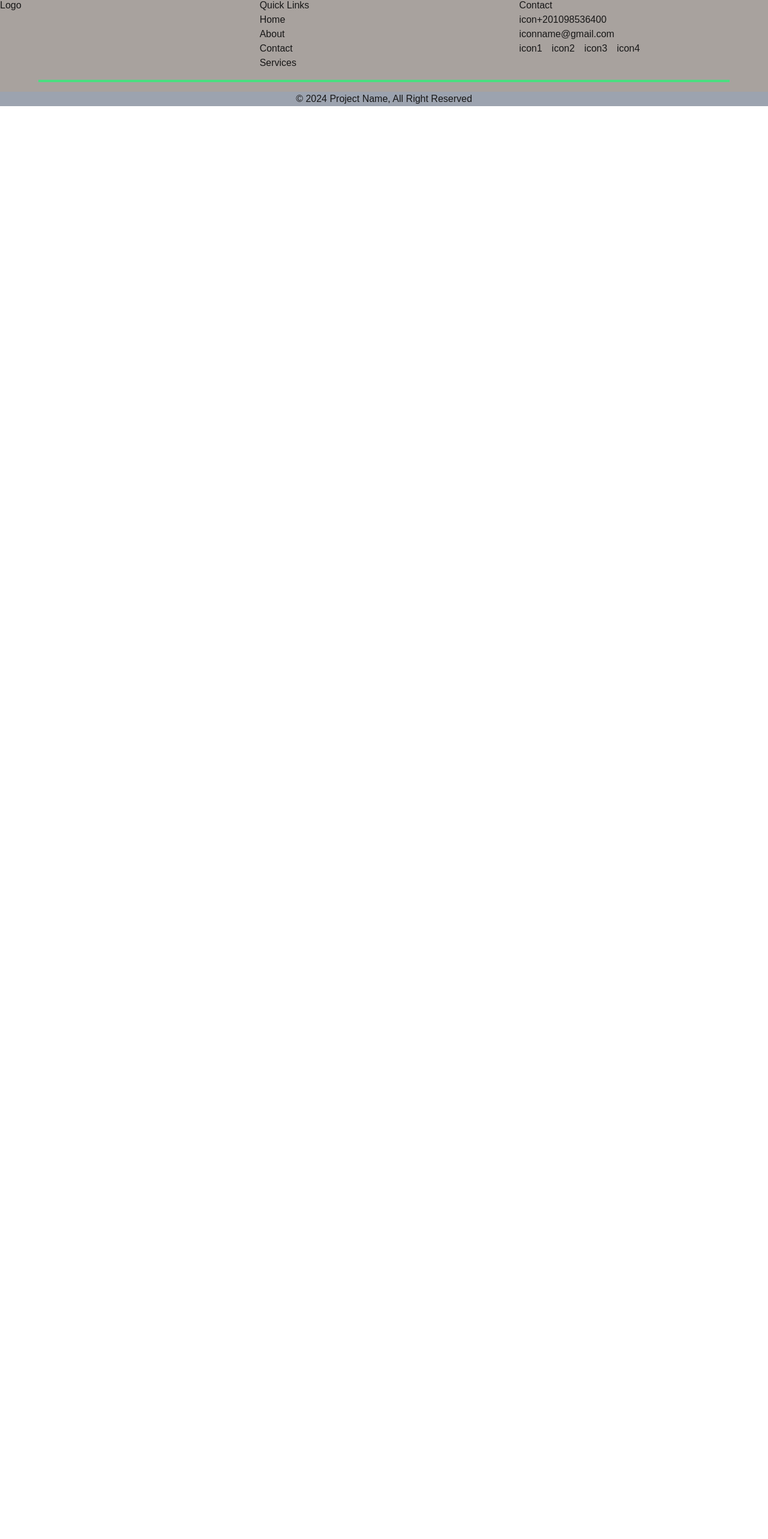
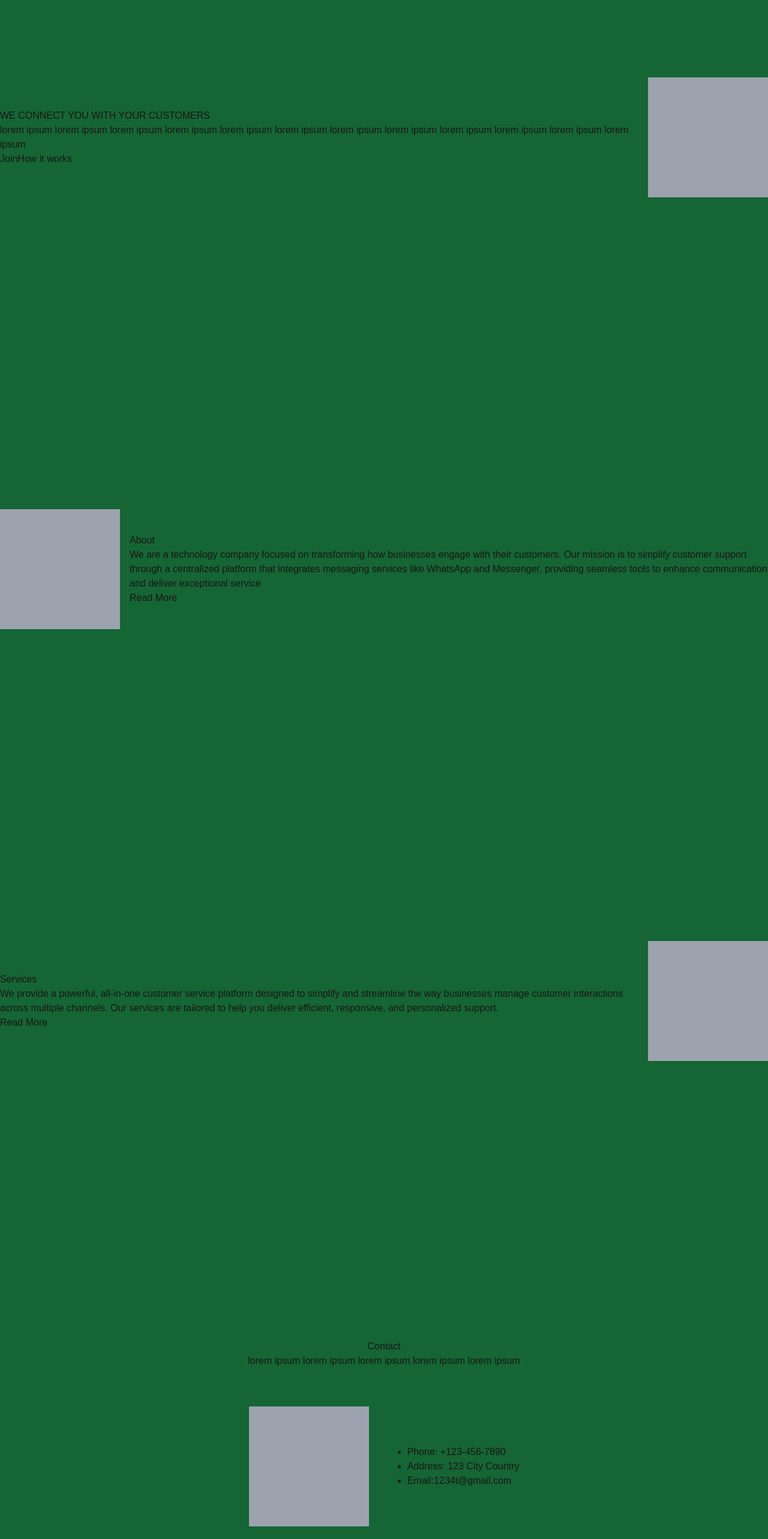
Before and after one commit to SmartSparks-Victoris/victories-frontend, a Next.js app: page / in a window 1280 px wide. Shown: the part 211-2777 px from the top of the page at 60% size. Before the commit the page ends 800 px from the top, so only its background shows below. Built offline with nearby package versions, Linux system fonts and the light colour scheme; no server answers.

Commit message:
Added Home Page Components

```diff
--- a/src/app/(routes)/globals.css
+++ b/src/app/(routes)/globals.css
@@ -5,6 +5,7 @@
 :root {
   --background: #ffffff;
   --foreground: #171717;
+  --guestNav: 80px;
 }
 
 @media (prefers-color-scheme: dark) {
--- a/src/app/(routes)/layout.tsx
+++ b/src/app/(routes)/layout.tsx
@@ -48,7 +48,7 @@ export default function RootLayout({
     <html lang="en">
       <body
         className={`${geistSans.variable} ${geistMono.variable} antialiased ${
-          !user && 'pt-guestNav'
+          !user && 'pt-[var(--guestNav)]'
         }`}>
         <SocketProvider>
           {!user && <GuestNavbar />}
--- a/src/app/(routes)/page.tsx
+++ b/src/app/(routes)/page.tsx
@@ -1,4 +1,8 @@
-import Form from '../_components/test-form';
+import AboutSection from '../_components/home-sections/about';
+import ContactSection from '../_components/home-sections/contact';
+// import Form from '../_components/test-form';
+import Landing from '../_components/home-sections/landing';
+import ServicesSection from '../_components/home-sections/services';
 import { cookies } from 'next/headers';
 // import { headers } from 'next/headers';
 import { parseJwt } from '../_utils/auth';
@@ -14,12 +18,17 @@ export default async function Home() {
 
   return (
     <>
-      <div>
+      {/* <div>
         {user && JSON.stringify(user)}
         Hello {!user && 'Guest'}
         {user && user.name}
       </div>
-      <Form />
+      <Form /> */}
+
+      <Landing />
+      <AboutSection />
+      <ServicesSection />
+      <ContactSection />
     </>
   );
 }
--- /dev/null
+++ b/src/app/_components/home-sections/about.tsx
@@ -0,0 +1,27 @@
+import Link from 'next/link';
+import React from 'react';
+
+const AboutSection = () => {
+  return (
+    <section className="h-[calc(100vh-var(--guestNav))] bg-green-800 flex justify-center items-center">
+      <div className="container mx-auto flex sm:flex-row flex-col justify-between items-center gap-4">
+        <div className="image w-[200px] h-[200px] bg-gray-400 shrink-0"></div>
+        <div className="text">
+          <h2>About</h2>
+          <p>
+            We are a technology company focused on transforming how businesses
+            engage with their customers. Our mission is to simplify customer
+            support through a centralized platform that integrates messaging
+            services like WhatsApp and Messenger, providing seamless tools to
+            enhance communication and deliver exceptional service{' '}
+          </p>
+          <div>
+            <Link href="/about">Read More</Link>
+          </div>
+        </div>
+      </div>
+    </section>
+  );
+};
+
+export default AboutSection;
--- /dev/null
+++ b/src/app/_components/home-sections/contact.tsx
@@ -0,0 +1,24 @@
+import React from 'react';
+
+const ContactSection = () => {
+  return (
+    <section className="h-[calc(100vh-var(--guestNav))] bg-green-800 flex justify-center items-center">
+      <div className="container mx-auto flex flex-col items-center gap-16">
+        <div className="text-center">
+          <h3>Contact</h3>
+          <p>lorem ipsum lorem ipsum lorem ipsum lorem ipsum lorem ipsum</p>
+        </div>
+        <div className="flex sm:flex-row flex-col gap-16 justify-center items-center">
+          <div className="image w-[200px] h-[200px] bg-gray-400 shrink-0"></div>
+          <ul className="list-disc">
+            <li>Phone: +123-456-7890</li>
+            <li>Address: 123 City Country</li>
+            <li>Email:1234t@gmail.com</li>
+          </ul>
+        </div>
+      </div>
+    </section>
+  );
+};
+
+export default ContactSection;
--- /dev/null
+++ b/src/app/_components/home-sections/landing.tsx
@@ -0,0 +1,26 @@
+import Link from 'next/link';
+import React from 'react';
+
+const Landing = () => {
+  return (
+    <section className="h-[calc(100vh-var(--guestNav))] bg-green-800 flex justify-center items-center">
+      <div className="container mx-auto flex sm:flex-row flex-col justify-between items-center gap-4">
+        <div className="text">
+          <h2>WE CONNECT YOU WITH YOUR CUSTOMERS</h2>
+          <p>
+            lorem ipsum lorem ipsum lorem ipsum lorem ipsum lorem ipsum lorem
+            ipsum lorem ipsum lorem ipsum lorem ipsum lorem ipsum lorem ipsum
+            lorem ipsum
+          </p>
+          <div>
+            <Link href="/join">Join</Link>
+            <Link href="/">How it works</Link>
+          </div>
+        </div>
+        <div className="image w-[200px] h-[200px] bg-gray-400 shrink-0"></div>
+      </div>
+    </section>
+  );
+};
+
+export default Landing;
--- /dev/null
+++ b/src/app/_components/home-sections/services.tsx
@@ -0,0 +1,26 @@
+import Link from 'next/link';
+import React from 'react';
+
+const ServicesSection = () => {
+  return (
+    <section className="h-[calc(100vh-var(--guestNav))] bg-green-800 flex justify-center items-center">
+      <div className="container mx-auto flex sm:flex-row flex-col justify-between items-center gap-4">
+        <div className="text">
+          <h2>Services</h2>
+          <p>
+            We provide a powerful, all-in-one customer service platform designed
+            to simplify and streamline the way businesses manage customer
+            interactions across multiple channels. Our services are tailored to
+            help you deliver efficient, responsive, and personalized support.{' '}
+          </p>
+          <div>
+            <Link href="/services">Read More</Link>
+          </div>
+        </div>
+        <div className="image w-[200px] h-[200px] bg-gray-400 shrink-0"></div>
+      </div>
+    </section>
+  );
+};
+
+export default ServicesSection;
--- a/src/app/_components/navigation/footer.tsx
+++ b/src/app/_components/navigation/footer.tsx
@@ -4,7 +4,7 @@ import React from 'react';
 const Footer = () => {
   return (
     <footer className="flex flex-col gap-4 justify-center bg-stone-400">
-      <div className="grid grid-cols-[repeat(auto-fit,_minmax(172px,_1fr))] md:grid-cols-[repeat(auto-fit,_minmax(172px,_1fr))] gap-[18px]">
+      <div className="grid grid-cols-[repeat(auto-fit,_minmax(172px,_1fr))] md:grid-cols-[repeat(auto-fit,_minmax(172px,_1fr))] gap-[18px] container mx-auto">
         <Link href={'/'}>Logo</Link>
         <nav className="flex flex-col">
           <h3>Quick Links</h3>
--- a/src/app/_components/navigation/guest-navbar.tsx
+++ b/src/app/_components/navigation/guest-navbar.tsx
@@ -31,13 +31,13 @@ const GuestNavbar = () => {
   return (
     <nav
       ref={navRef}
-      className="h-guestNav bg-gray-300 p-4 flex items-center fixed w-full top-0 left-0">
+      className="h-[var(--guestNav)] bg-gray-300 p-4 flex items-center fixed w-full top-0 left-0">
       <div className="container mx-auto flex justify-between items-center">
         <Link href={'/'}>Logo</Link>
         <button className="sm:hidden" onClick={handleNavButtonExpanderClick}>
           =
         </button>
-        <div className="bg-stone-400 absolute sm:relative top-guestNav sm:top-0 left-0 w-full">
+        <div className="bg-stone-400 absolute sm:relative top-[var(--guestNav)] sm:top-0 left-0 w-full">
           <ul
             className={`sm:flex gap-4 flex-col sm:flex-row sm:justify-end bg-slate-600 container mx-auto p-4 ${
               isOpen ? 'flex' : 'hidden'
--- a/tailwind.config.ts
+++ b/tailwind.config.ts
@@ -12,12 +12,12 @@ const config: Config = {
         background: 'var(--background)',
         foreground: 'var(--foreground)',
       },
-      spacing: {
-        guestNav: '80px',
-      },
-      height: {
-        guestNav: '80px',
-      },
+      // spacing: {
+      //   guestNav: '80px',
+      // },
+      // height: {
+      //   guestNav: '80px',
+      // },
     },
   },
   plugins: [],
```
